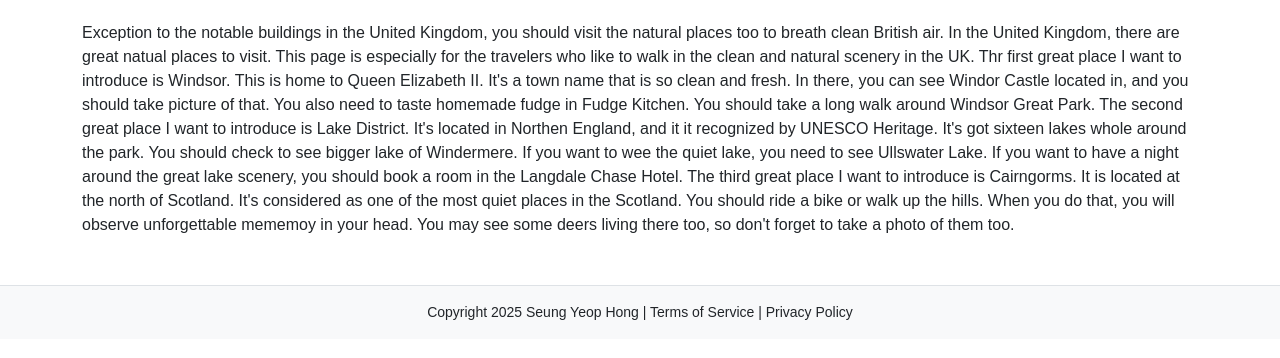
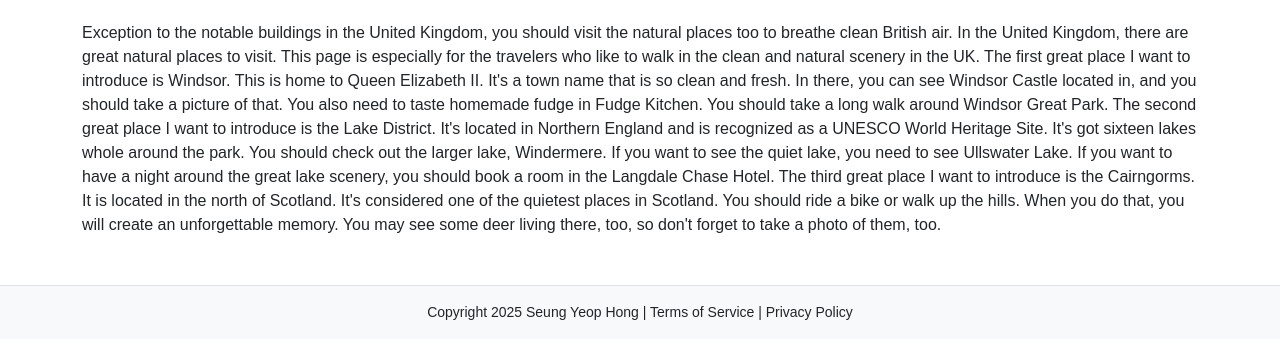
Before and after one commit to planetbot11/P4.-Class-Project-Build-Webpages--Part-4-4, a plain HTML site: page places-nature.html in a window 1280 px wide. Shown: the part 132-490 px from the top of the page. Drawn offline with nearby package versions, Linux system fonts and the light colour scheme; files that its build step writes are made by us from their sources.

Commit message:
Create places-nature.html.

```diff
--- a/places-nature.html
+++ b/places-nature.html
@@ -52,21 +52,21 @@
     <h1 class="mb-4">Natural Places to Visit</h1>
 
     <p>
-      Exception to the notable buildings in the United Kingdom, you should visit the natural places too to breath clean British air.
-      In the United Kingdom, there are great natual places to visit. This page is especially for the travelers who like to walk in the
+      Exception to the notable buildings in the United Kingdom, you should visit the natural places too to breathe clean British air.
+      In the United Kingdom, there are great natural places to visit. This page is especially for the travelers who like to walk in the
       clean and natural scenery in the UK.
 
-      Thr first great place I want to introduce is Windsor. This is home to Queen Elizabeth II. It's a town name that is so clean and fresh.
-      In there, you can see Windor Castle located in, and you should take picture of that. You also need to taste homemade fudge in Fudge
+      The first great place I want to introduce is Windsor. This is home to Queen Elizabeth II. It's a town name that is so clean and fresh.
+      In there, you can see Windsor Castle located in, and you should take a picture of that. You also need to taste homemade fudge in Fudge
       Kitchen. You should take a long walk around Windsor Great Park.
 
-      The second great place I want to introduce is Lake District. It's located in Northen England, and it it recognized by UNESCO Heritage.
-      It's got sixteen lakes whole around the park. You should check to see bigger lake of Windermere. If you want to wee the quiet lake, you
+      The second great place I want to introduce is the Lake District. It's located in Northern England and is recognized as a UNESCO World Heritage Site.
+      It's got sixteen lakes whole around the park. You should check out the larger lake, Windermere. If you want to see the quiet lake, you
       need to see Ullswater Lake. If you want to have a night around the great lake scenery, you should book a room in the Langdale Chase Hotel.
 
-      The third great place I want to introduce is Cairngorms. It is located at the north of Scotland. It's considered as one of the most quiet
-      places in the Scotland. You should ride a bike or walk up the hills. When you do that, you will observe unforgettable mememoy in your head.
-      You may see some deers living there too, so don't forget to take a photo of them too.
+      The third great place I want to introduce is the Cairngorms. It is located in the north of Scotland. It's considered one of the quietest
+      places in Scotland. You should ride a bike or walk up the hills. When you do that, you will create an unforgettable memory.
+      You may see some deer living there, too, so don't forget to take a photo of them, too.
     </p>
     </p>
   </main>
```
